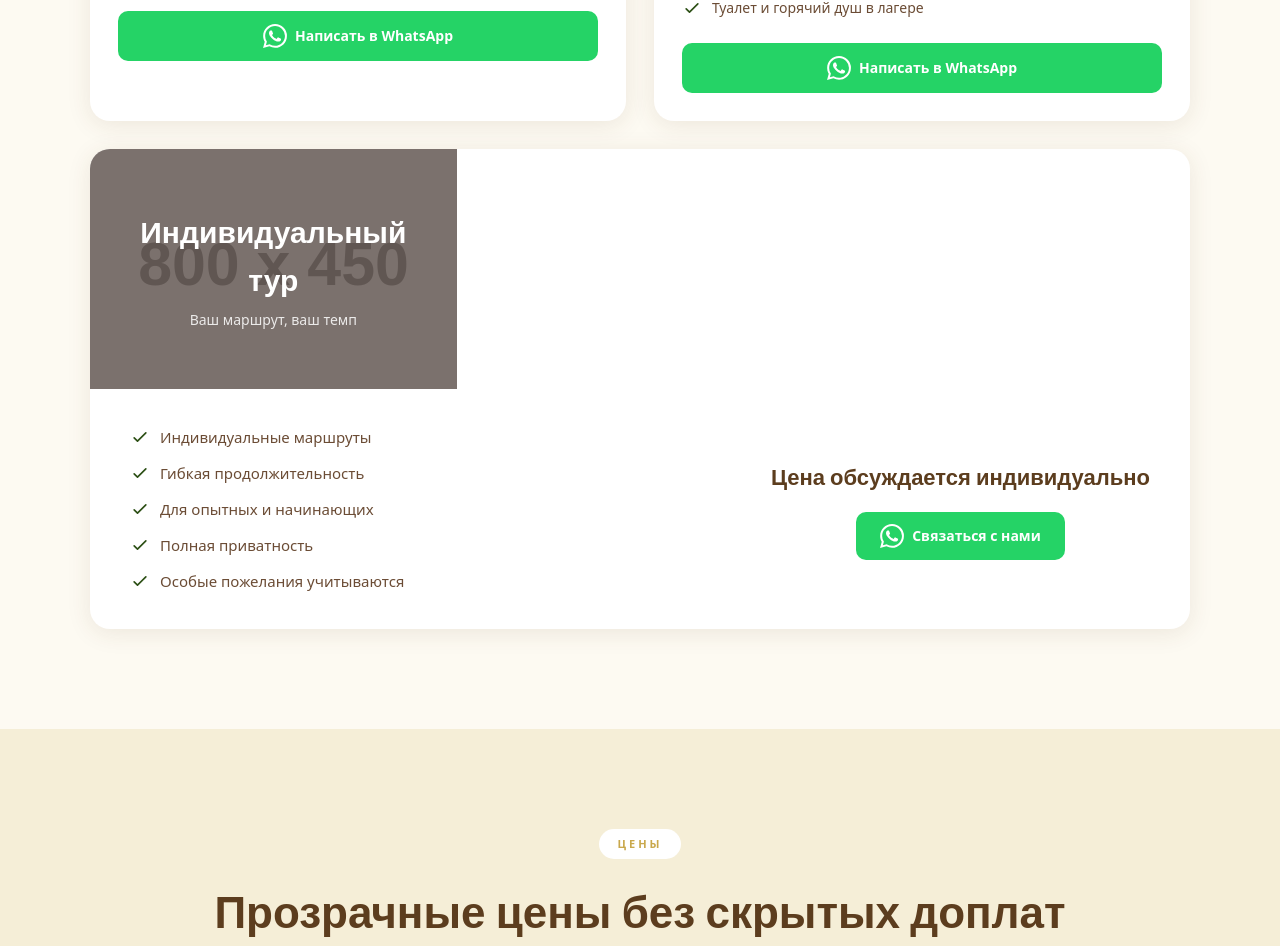
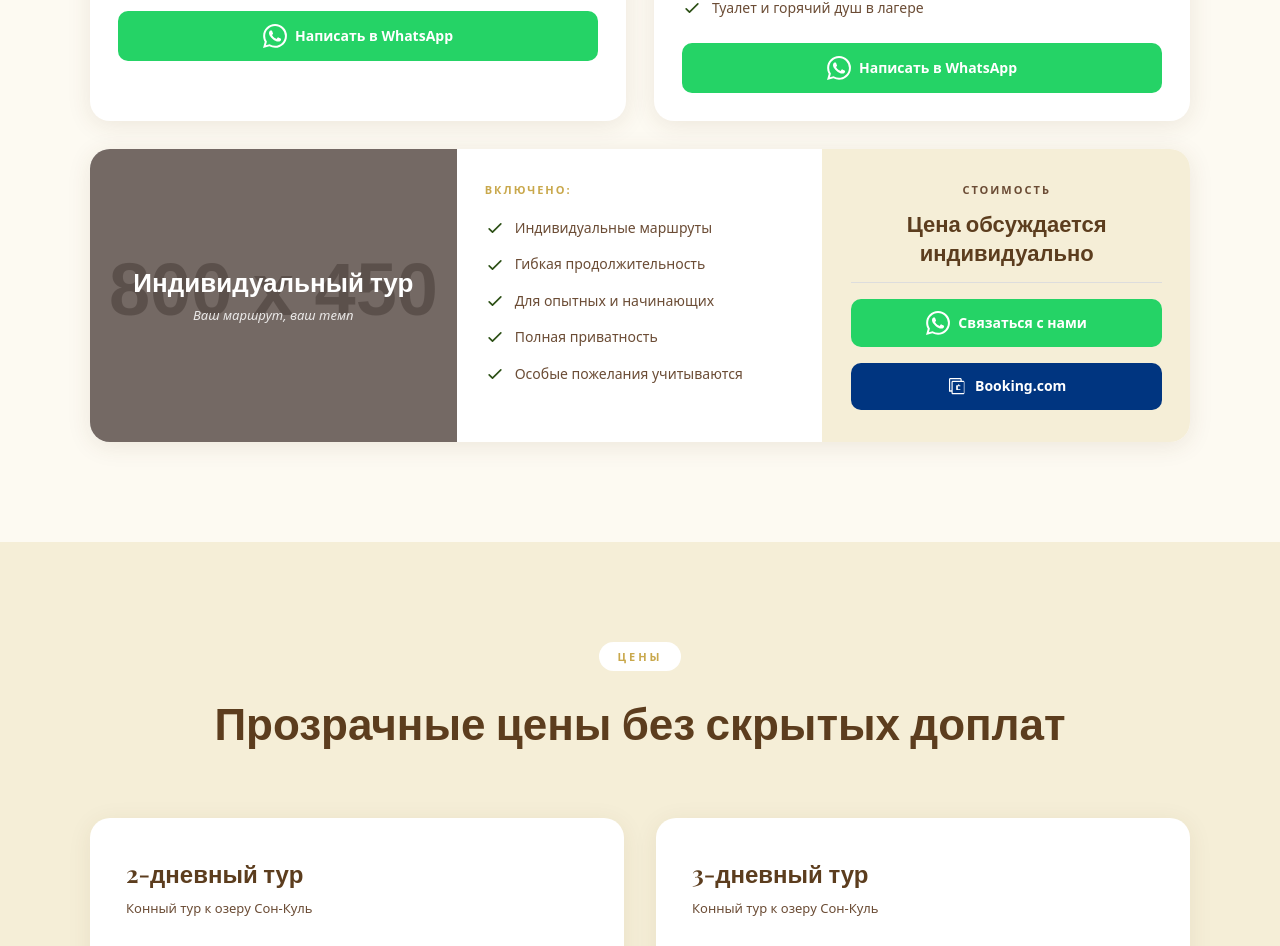
Before and after one commit to graz1p777dev/nomad-place, a Next.js app: page / in a window 1280 px wide. Shown: the part 3485-4431 px from the top of the page. Built offline with nearby package versions, Linux system fonts and the light colour scheme; a web font is replaced by a local one.

Commit message:
Redesign individual tour card: 3-column layout with price+buttons on right

```diff
--- a/src/app/page.tsx
+++ b/src/app/page.tsx
@@ -608,31 +608,52 @@ export default function NomadPlace() {
 
           {/* Individual */}
           <div className="reveal" style={{
-            borderRadius: 20, overflow: "hidden", display: "grid", gridTemplateColumns: "1fr 2fr",
+            borderRadius: 20, overflow: "hidden", display: "grid", gridTemplateColumns: "1fr 1fr 1fr",
             boxShadow: "0 4px 24px rgba(92,61,30,0.1)", background: "white",
           }}>
-            <div style={{ position: "relative", minHeight: 240, overflow: "hidden" }} className="md:col-span-1">
+            {/* Left — фото */}
+            <div style={{ position: "relative", minHeight: 260, overflow: "hidden" }}>
               <img src={IMGS.tour3} alt="Individual horse tour Kyrgyzstan" style={{ width: "100%", height: "100%", objectFit: "cover", position: "absolute", inset: 0 }} loading="lazy" />
-              <div style={{ position: "absolute", inset: 0, background: "rgba(44,24,16,0.5)" }} />
+              <div style={{ position: "absolute", inset: 0, background: "rgba(44,24,16,0.55)" }} />
               <div style={{ position: "absolute", inset: 0, display: "flex", flexDirection: "column", alignItems: "center", justifyContent: "center", color: "white", textAlign: "center", padding: 24 }}>
-                <div style={{ fontFamily: "var(--font-playfair)", fontSize: 30, fontWeight: 700 }}>{text.tour_ind_title}</div>
-                <div style={{ fontSize: 14, opacity: 0.85, marginTop: 6 }}>{text.tour_ind_sub}</div>
+                <div style={{ fontFamily: "var(--font-playfair)", fontSize: 26, fontWeight: 700, lineHeight: 1.2 }}>{text.tour_ind_title}</div>
+                <div style={{ fontSize: 13, opacity: 0.85, marginTop: 8, fontStyle: "italic" }}>{text.tour_ind_sub}</div>
               </div>
             </div>
-            <div style={{ padding: "36px 40px", display: "flex", gap: 40, flexWrap: "wrap", alignItems: "center" }} className="md:col-span-2">
-              <ul style={{ listStyle: "none", display: "flex", flexDirection: "column", gap: 12, flex: 1, minWidth: 200 }}>
+
+            {/* Middle — что включено */}
+            <div style={{ padding: "32px 28px", borderRight: `1px solid ${beige}` }}>
+              <p style={{ fontSize: 11, fontWeight: 700, color: gold, letterSpacing: 2, textTransform: "uppercase", marginBottom: 18 }}>{text.included}</p>
+              <ul style={{ listStyle: "none", display: "flex", flexDirection: "column", gap: 14 }}>
                 {text.t_ind_inc.map((item, i) => (
-                  <li key={i} style={{ display: "flex", alignItems: "center", gap: 10, fontSize: 15, color: textMuted }}>
-                    <span style={{ color: green }}><IconCheck /></span>{item}
+                  <li key={i} style={{ display: "flex", alignItems: "center", gap: 10, fontSize: 14, color: textMuted }}>
+                    <span style={{ color: green, flexShrink: 0 }}><IconCheck /></span>{item}
                   </li>
                 ))}
               </ul>
-              <div style={{ textAlign: "center", minWidth: 180 }}>
-                <div style={{ fontFamily: "var(--font-playfair)", fontSize: 22, fontWeight: 700, color: brown, marginBottom: 6 }}>{text.price_discuss}</div>
-                <a href={WA_LINK} target="_blank" rel="noopener noreferrer" style={{ display: "inline-flex", alignItems: "center", gap: 8, marginTop: 12, background: "#25D366", color: "white", borderRadius: 10, padding: "12px 24px", fontSize: 14, fontWeight: 600, textDecoration: "none" }}>
-                  <IconWA />{text.contact_us}
-                </a>
+            </div>
+
+            {/* Right — цена + кнопки */}
+            <div style={{ padding: "32px 28px", display: "flex", flexDirection: "column", alignItems: "center", justifyContent: "center", gap: 16, textAlign: "center", background: beige }}>
+              <div>
+                <div style={{ fontSize: 11, fontWeight: 700, color: textMuted, letterSpacing: 2, textTransform: "uppercase", marginBottom: 10 }}>
+                  {lang === "ru" ? "Стоимость" : "Price"}
+                </div>
+                <div style={{ fontFamily: "var(--font-playfair)", fontSize: 22, fontWeight: 700, color: brown, lineHeight: 1.3 }}>{text.price_discuss}</div>
               </div>
+              <div style={{ width: "100%", height: 1, background: "#ddd" }} />
+              <a href={WA_LINK} target="_blank" rel="noopener noreferrer" style={{ display: "flex", alignItems: "center", justifyContent: "center", gap: 8, width: "100%", background: "#25D366", color: "white", borderRadius: 10, padding: "12px 16px", fontSize: 14, fontWeight: 600, textDecoration: "none", transition: "background 0.2s" }}
+                onMouseEnter={e => (e.currentTarget.style.background = "#1ea855")}
+                onMouseLeave={e => (e.currentTarget.style.background = "#25D366")}
+              >
+                <IconWA />{text.contact_us}
+              </a>
+              <a href={BOOKING_LINK} target="_blank" rel="noopener noreferrer" style={{ display: "flex", alignItems: "center", justifyContent: "center", gap: 8, width: "100%", background: "#003580", color: "white", borderRadius: 10, padding: "12px 16px", fontSize: 14, fontWeight: 600, textDecoration: "none", transition: "background 0.2s" }}
+                onMouseEnter={e => (e.currentTarget.style.background = "#00275e")}
+                onMouseLeave={e => (e.currentTarget.style.background = "#003580")}
+              >
+                <IconBooking />{lang === "ru" ? "Booking.com" : "Book on Booking"}
+              </a>
             </div>
           </div>
         </div>
```
